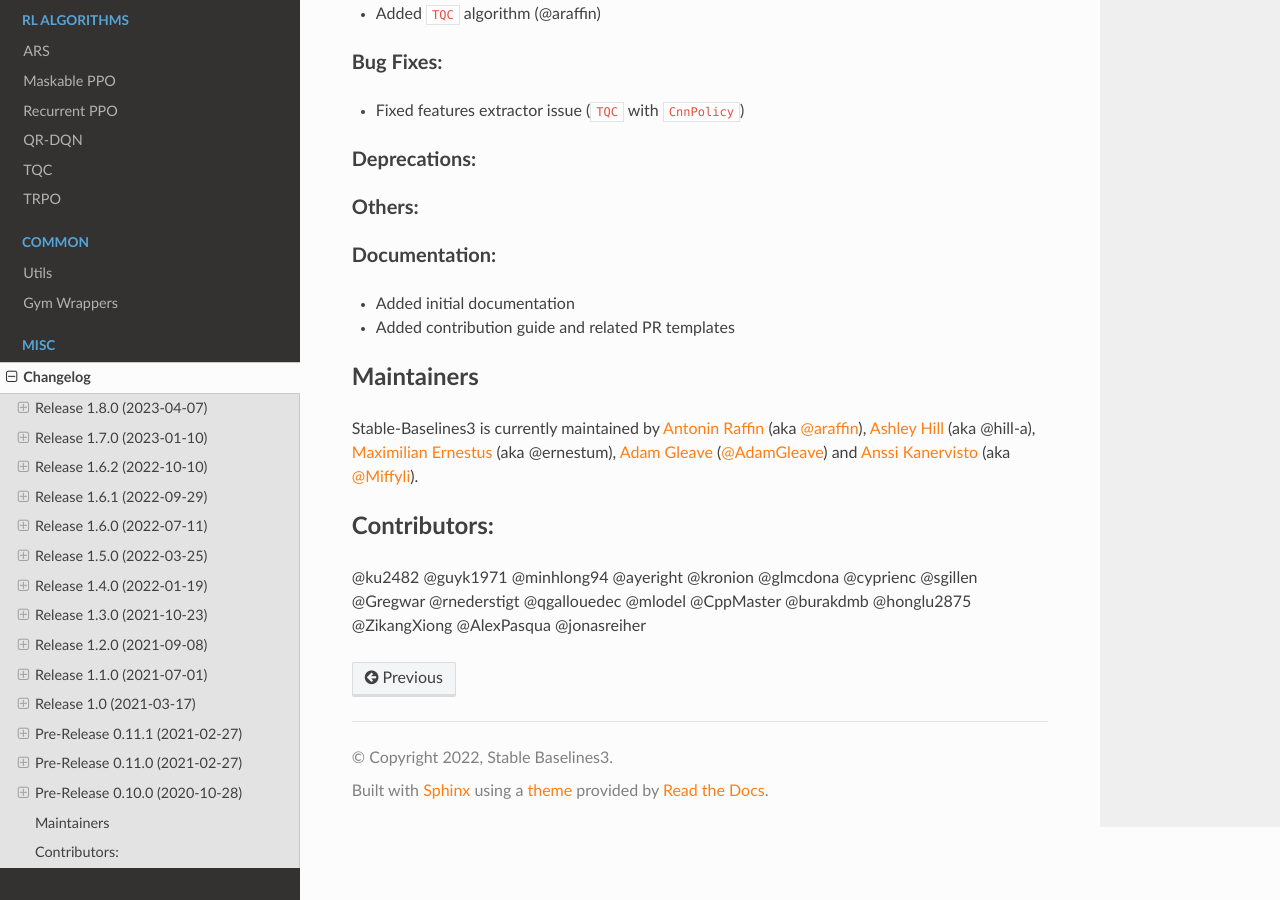
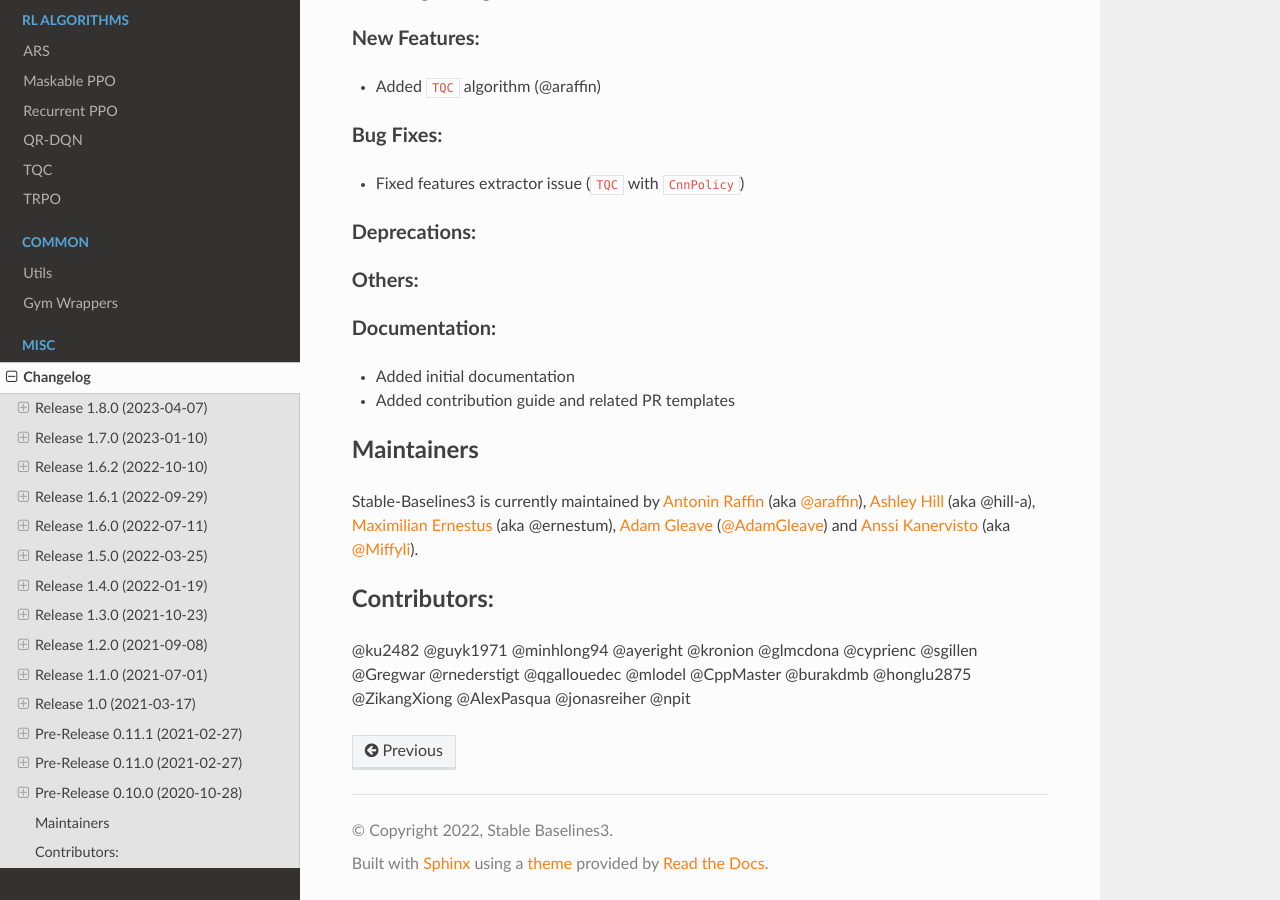
Before and after one commit to Stable-Baselines-Team/stable-baselines3-contrib, a Sphinx documentation site: the page built from docs/misc/changelog.rst, in a window 1280 px wide and 900 px high, scrolled down 8433 px. Built offline with Sphinx 7.4.7 and the Read the Docs theme 2.0.0, drawn with Linux system fonts in a browser that asks for light colours; some of the changed text lies outside the part shown.

Commit message:
Rename the observations variable in the evaluation util to avoid shadowing

```diff
--- a/docs/misc/changelog.rst
+++ b/docs/misc/changelog.rst
@@ -2,6 +2,7 @@
 
 Changelog
 ==========
+- Renamed environment output observations in ``evaluate_policy`` to prevent shadowing the input observations during callbacks (@npit)
 
 Release 1.8.0 (2023-04-07)
 --------------------------
@@ -418,4 +419,4 @@
 -------------
 
 @ku2482 @guyk1971 @minhlong94 @ayeright @kronion @glmcdona @cyprienc @sgillen @Gregwar @rnederstigt @qgallouedec
-@mlodel @CppMaster @burakdmb @honglu2875 @ZikangXiong @AlexPasqua @jonasreiher
+@mlodel @CppMaster @burakdmb @honglu2875 @ZikangXiong @AlexPasqua @jonasreiher @npit
```
Also changed, not shown: 1 other file.
